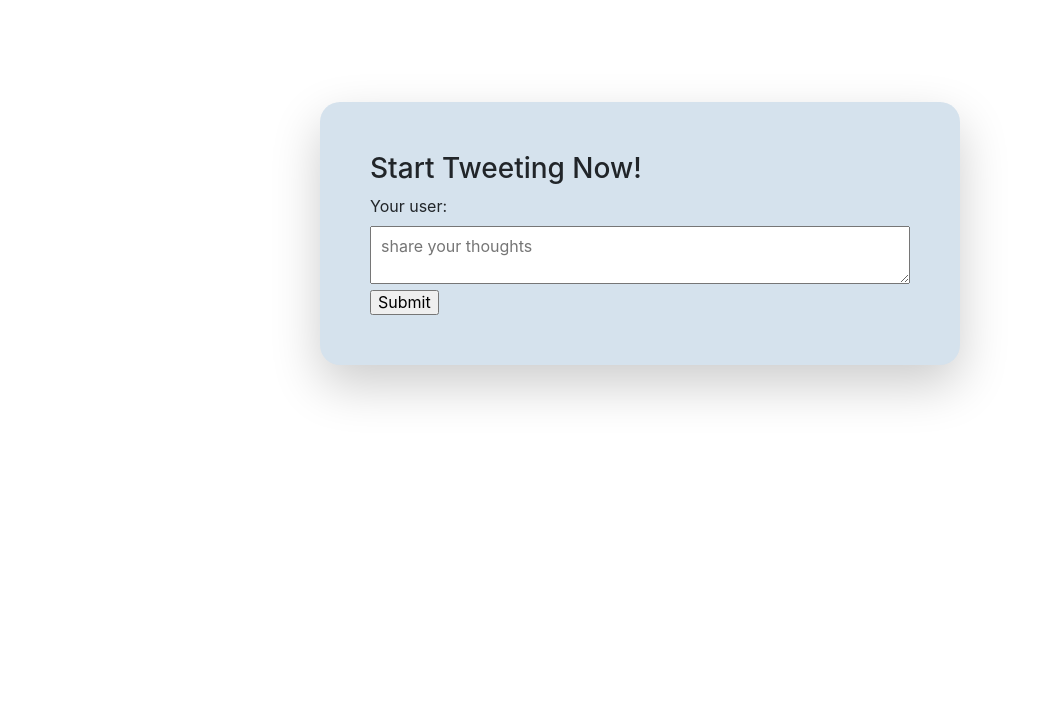
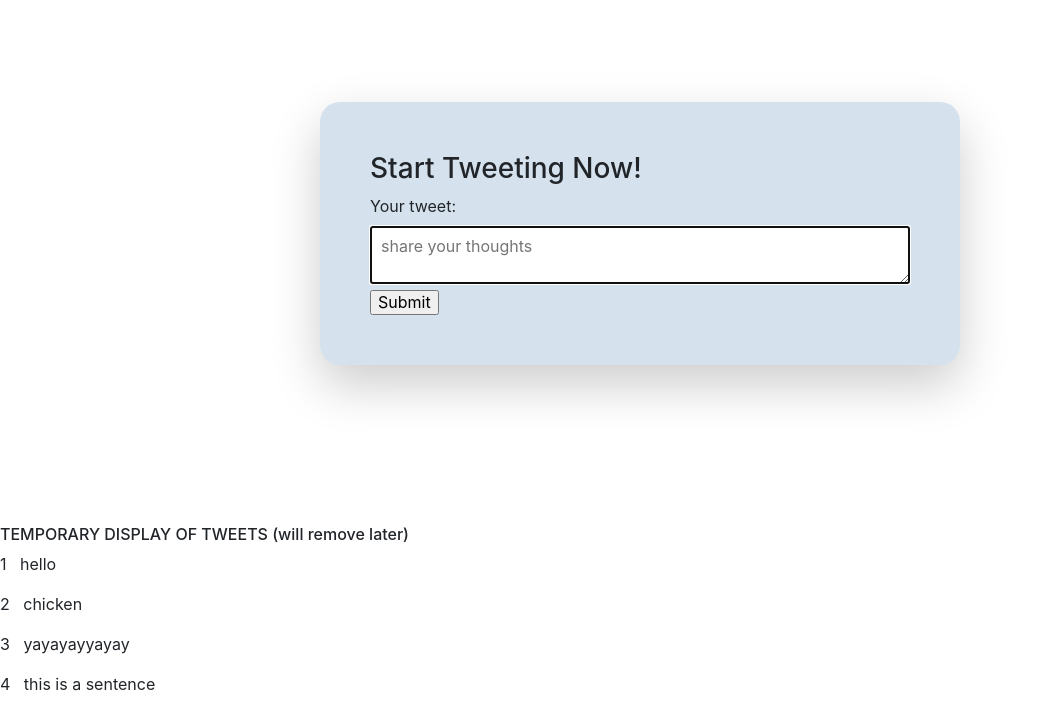
Before and after one commit to noyah81/p2ducks, a Flask app: page /createTweet in a window 1280 px wide. Shown: the part 178-890 px from the top of the page, without its empty margins (0-1039 px from the left). Before the commit the page ends 579 px from the top, so only its background shows below. Run offline with Flask 2, Linux system fonts and the light colour scheme; data comes from the database, SQL or seed files in the repository; both versions use the stored data as it was after the commit; parts of the project's set-up code (start-up, migrations or seed data) failed here and were passed over; some libraries are stand-ins or nearby versions.

Commit message:
backend for tweets/posts

```diff
--- a/app.py
+++ b/app.py
@@ -1,5 +1,5 @@
-from flask import Flask, render_template
 from flask_sqlalchemy import SQLAlchemy
+from flask import Flask, render_template, request, session
 
 # import classes from blueprints
 
@@ -31,9 +31,15 @@ db = SQLAlchemy(app)
 # set up the session
 app.secret_key = "According to all known laws of aviation, there is no way a bee should be able to fly."
 
+class Tweet(db.Model):
+    tweetid = db.Column(db.Integer, primary_key=True, autoincrement=True)
+    tweet = db.Column(db.String(255), unique=False, nullable=False)
+    username = db.Column(db.String(255), unique=True, nullable=True) #change to false later
 
+    def __repr__(self):
+        return '<Tweet %r>' % self.tweetid
 
-    #repr is a representation of the object.
+#repr is a representation of the object.
 def __repr__(self):
         #f"..." is string formatting.
         return f"comment data: {self.tweet}"
@@ -44,9 +50,17 @@ def index():
     return render_template("home.html")
 
 
-@app.route('/createTweet')
+@app.route('/createTweet', methods=["GET", "POST"])
 def createTweet():
-    return render_template("createTweet.html")
+    tweets = None
+    if request.form:
+        postdata = Tweet(tweetid=request.form.get("tweetid"), tweet=request.form.get("tweet"),
+                    username=request.form.get("username"))
+        db.session.add(postdata)
+        db.session.commit()
+    tweets = Tweet.query.all()
+    print(tweets.count)
+    return render_template("createTweet.html", tweets=tweets)
 
 
 @app.route('/liked', methods=['POST', 'GET'])
--- a/templates/createTweet.html
+++ b/templates/createTweet.html
@@ -6,12 +6,11 @@
     <div class="lower" style="margin-top:160px; margin-bottom:160px; width:50%; margin-left:auto; margin-right:auto; background-color:#d5e2ed;padding:50px; border-radius:20px; box-shadow: 0 20px 50px 0 rgba(0, 0, 0, 0.2);">
         <h3>Start Tweeting Now!</h3>
         <!--  input-->
-        <form>
-            <label for="user">Your user: </label>
+        <form method="POST" action="/createTweet">
+            <label for="user">Your tweet: </label>
             <br>
-            <textarea id="tweet" name="tweet" placeholder="share your thoughts" style="width:100%;padding:10px;"required></textarea >
+            <textarea autofocus="true" id="tweet" name="tweet" placeholder="share your thoughts" style="width:100%;padding:10px;"required></textarea >
             <br>
-            <input type="hidden" name="did_submit" value="true">
             <!-- button -->
             <input type="submit" value="Submit">
         </form>
@@ -40,8 +39,14 @@
 <body>
 <div class="container">
 <h1>Create a new post!</h1>
+</div>
+<h6>TEMPORARY DISPLAY OF TWEETS (will remove later)</h6>
+{% for usr in tweets %}
+<p>
+    <span>{{usr.tweetid}}</span> &nbsp;
+    <span>{{usr.tweet}}</span> &nbsp;
+</p>
+{% endfor %}
 
-
-</div>
 </body>
 {% endblock %}
```
Also changed, not shown: models/myDB.db.
